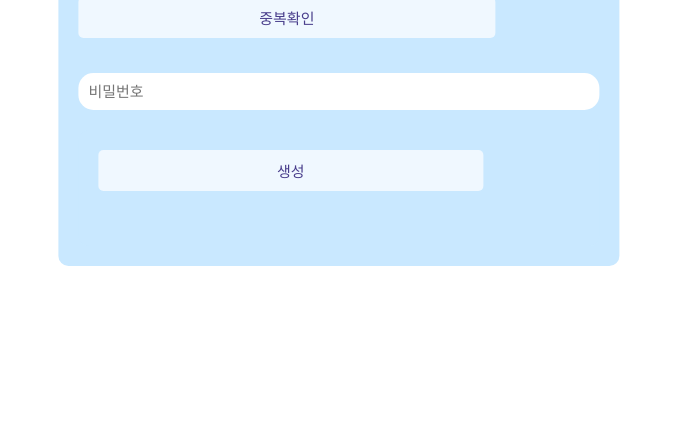
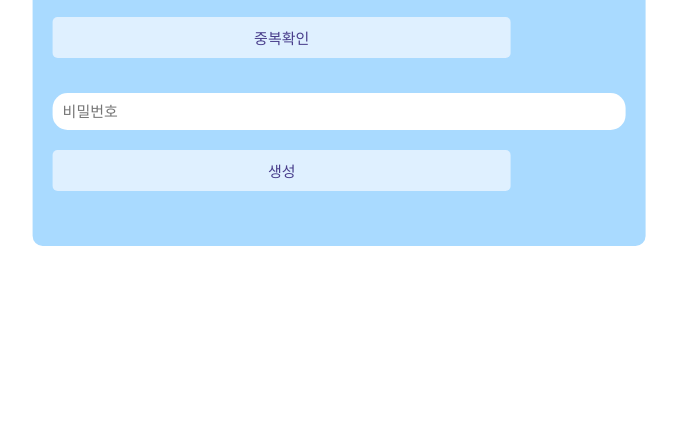
Before and after one commit to GoTaeH/studyProject, a website: page html/membership.html in a window 1280 px wide. Shown: the part 352-800 px from the top of the page, without its empty margins (301-978 px from the left). Drawn offline with Linux system fonts and the light colour scheme; a web font is replaced by a local one.

Commit message:
project_3

```diff
--- a/html/membership.html
+++ b/html/membership.html
@@ -12,10 +12,8 @@
                 <input class="text-field" type="text" name="email" placeholder="아이디(email)">
                 <button class="submit-btn" type="button" onclick="check();">중복확인</button>
                 <input class="text-field" type="text" name="password" placeholder="비밀번호">
+                <button class="submit-btn" type="button" onclick="backLogin()">생성</button>
             </form>
-            <div class="produce">
-                <button class="submit-btn" type="button" onclick="backLogin()">생성</button>
-            </div>
         </div>
         <script src="../js/m_script.js"></script>
     </body>
--- a/js/l_script.js
+++ b/js/l_script.js
@@ -1,3 +1,3 @@
 function memOpen() {
-    window.open('/login/membership', 'join the membership', 'width=500, height=500');
+    window.open('/html/membership', 'join the membership', 'width=500, height=500');
 }
--- a/style/l_style.css
+++ b/style/l_style.css
@@ -57,4 +57,5 @@ body {
     font-size: 14px;
     font-family: 'Orbit', sans-serif;
     color: rgb(18, 18, 81);
+    text-decoration-line: none;
 }
--- a/style/m_style.css
+++ b/style/m_style.css
@@ -6,7 +6,7 @@
 
 body {
     margin: 0;
-    background-color: white;
+    background-color: rgb(255, 255, 255);
     position: absolute;
     left: 50%;
     top: 50%;
@@ -16,7 +16,7 @@ body {
 .produce {
     border: 0;
     border-radius: 10px;
-    background-color: rgb(201, 232, 255);
+    background-color: rgb(169, 218, 255);
     padding: 20px;
     margin: 0 auto;
 }
@@ -41,7 +41,7 @@ body {
     color: darkslateblue;
     font-size: 15px;
     font-family: 'Orbit', sans-serif;
-    background-color: aliceblue;
+    background-color: rgb(223, 240, 255);
     margin-bottom: 35px;
     padding: 10px;
     border: none;
```
Also changed, not shown: html/login.html (+1 -1 lines).
